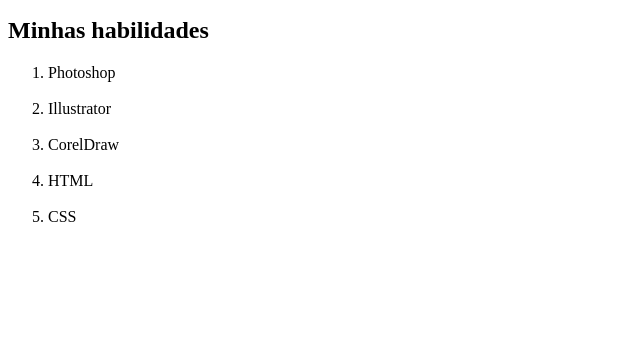
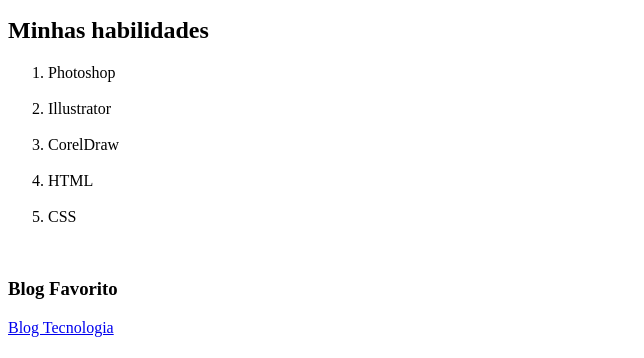
Before and after one commit to danieljs-dev/danieljs-dev.github.io, a plain HTML site: page index.html in a window 1280 px wide. Shown: the part 442-800 px from the top of the page, without its empty margins (0-644 px from the left). Drawn offline with Linux system fonts and the light colour scheme.

Commit message:
Adicionando link de blog favorito

```diff
--- a/index.html
+++ b/index.html
@@ -35,5 +35,8 @@
             <br>
             <li>CSS</li>
         </ol>
+        <br>
+        <h3 id="blog">Blog Favorito</h3>
+            <a target="_blank" href="https://tecnoblog.net/">Blog Tecnologia</a>
     </body>
 </html>
```
